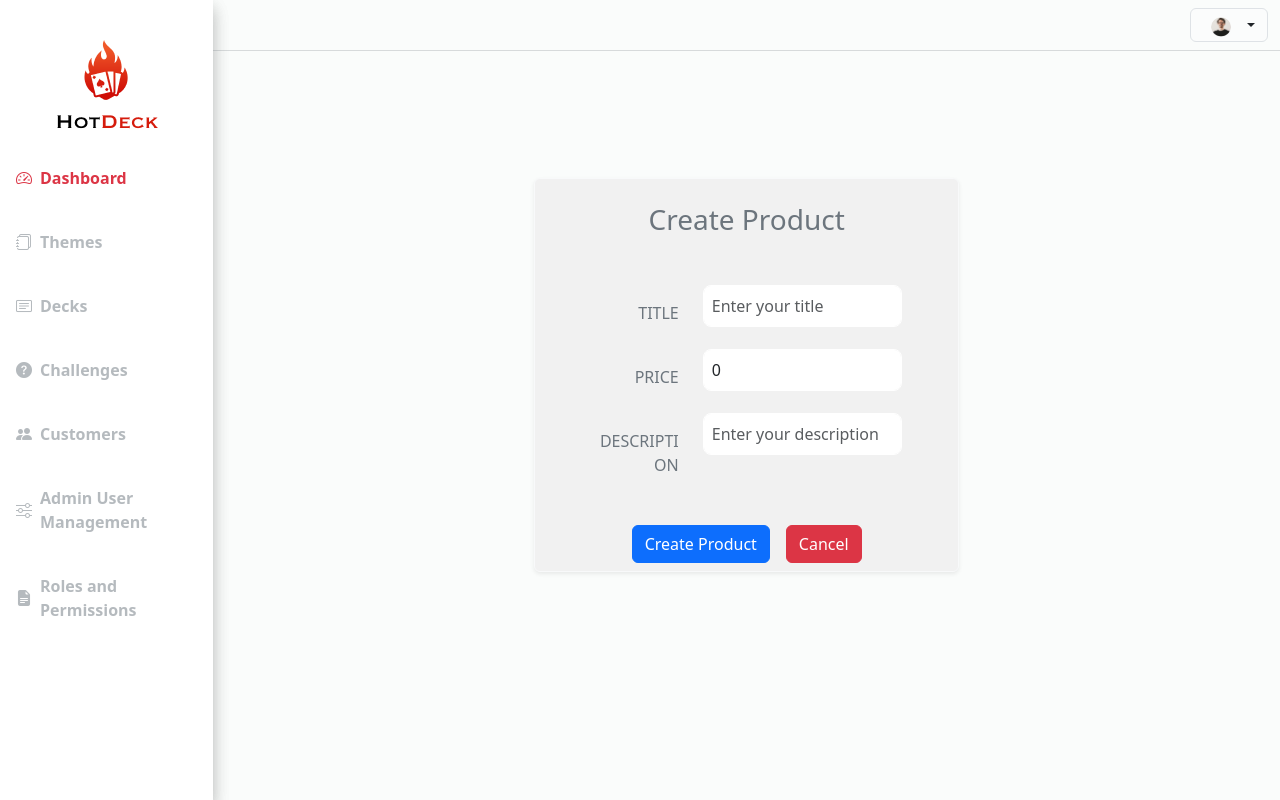
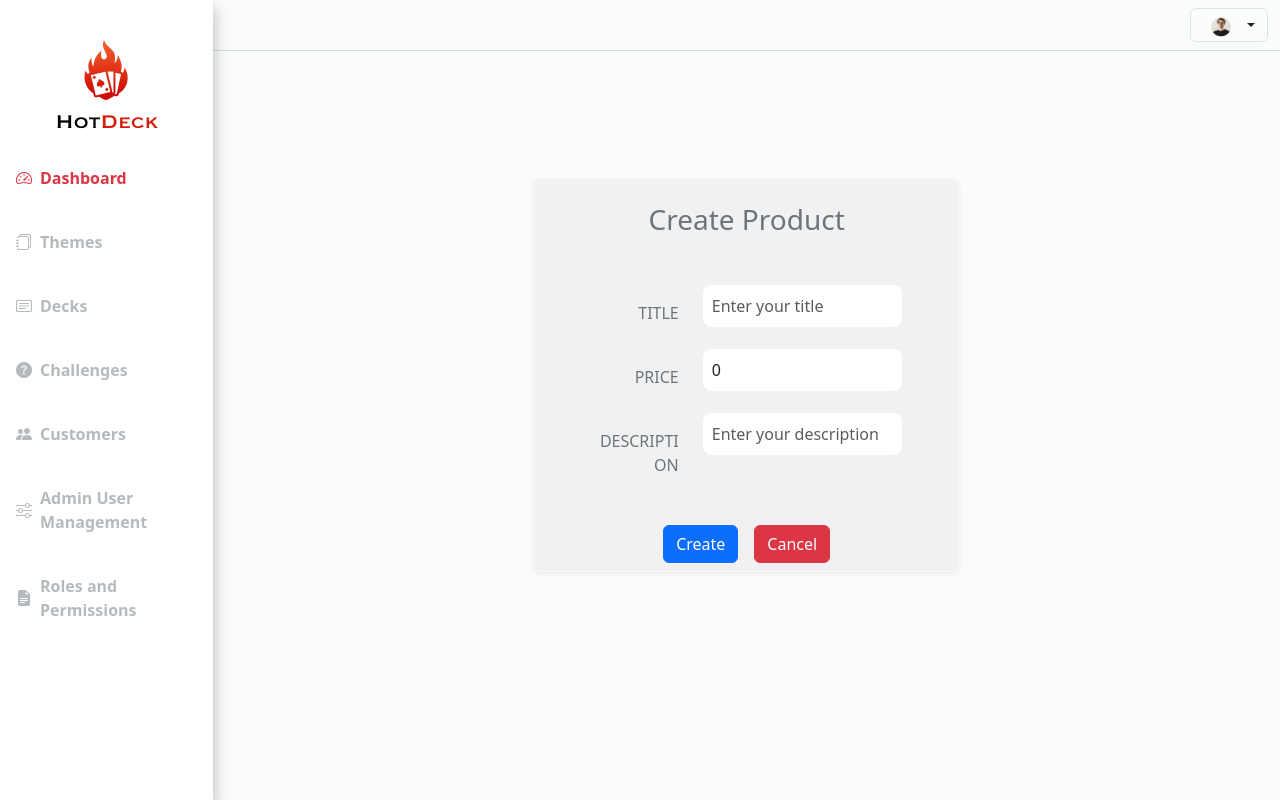
Before and after one commit to boopathi186/React-master, a React (Create React App) app: page /userprofile/create in a window 1280 px wide. Built offline with nearby package versions, Linux system fonts and the light colour scheme; sample sign-in values are in the browser's storage.

Commit message:
final Commit

```diff
--- a/src/Pages/CreateUser.tsx
+++ b/src/Pages/CreateUser.tsx
@@ -135,7 +135,7 @@ const Create: React.FC = () => {
                                                                     <Spinner as="span" animation="border" size="sm" role="status" aria-hidden="true" /> Creating...
                                                                 </>) :
                                                                 (
-                                                                    "Create Product"
+                                                                    "Create"
                                                                 )}
                                                         </Button>
                                                         <Button type="button" variant="danger m-2" onClick={ret}>Cancel</Button>
--- a/src/Pages/UserProfile.tsx
+++ b/src/Pages/UserProfile.tsx
@@ -97,6 +97,8 @@ const Users = () => {
   const handlePageClick = (event: { selectedPage: number; selected: number }) => {
     const selectedPage = event.selected;
     setCurrentPage(selectedPage);
+    console.log(event);
+
   };
   return (
     <div>
```
